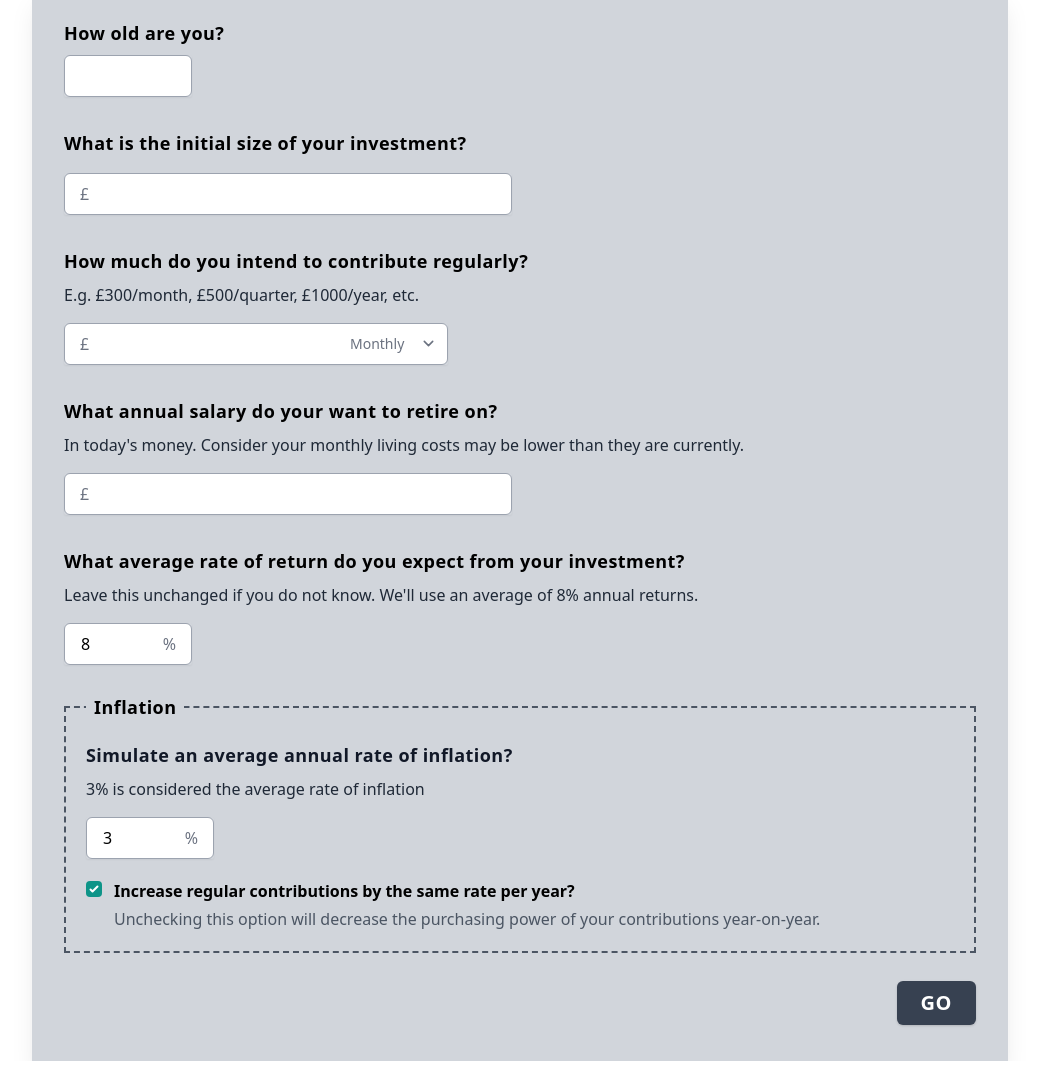
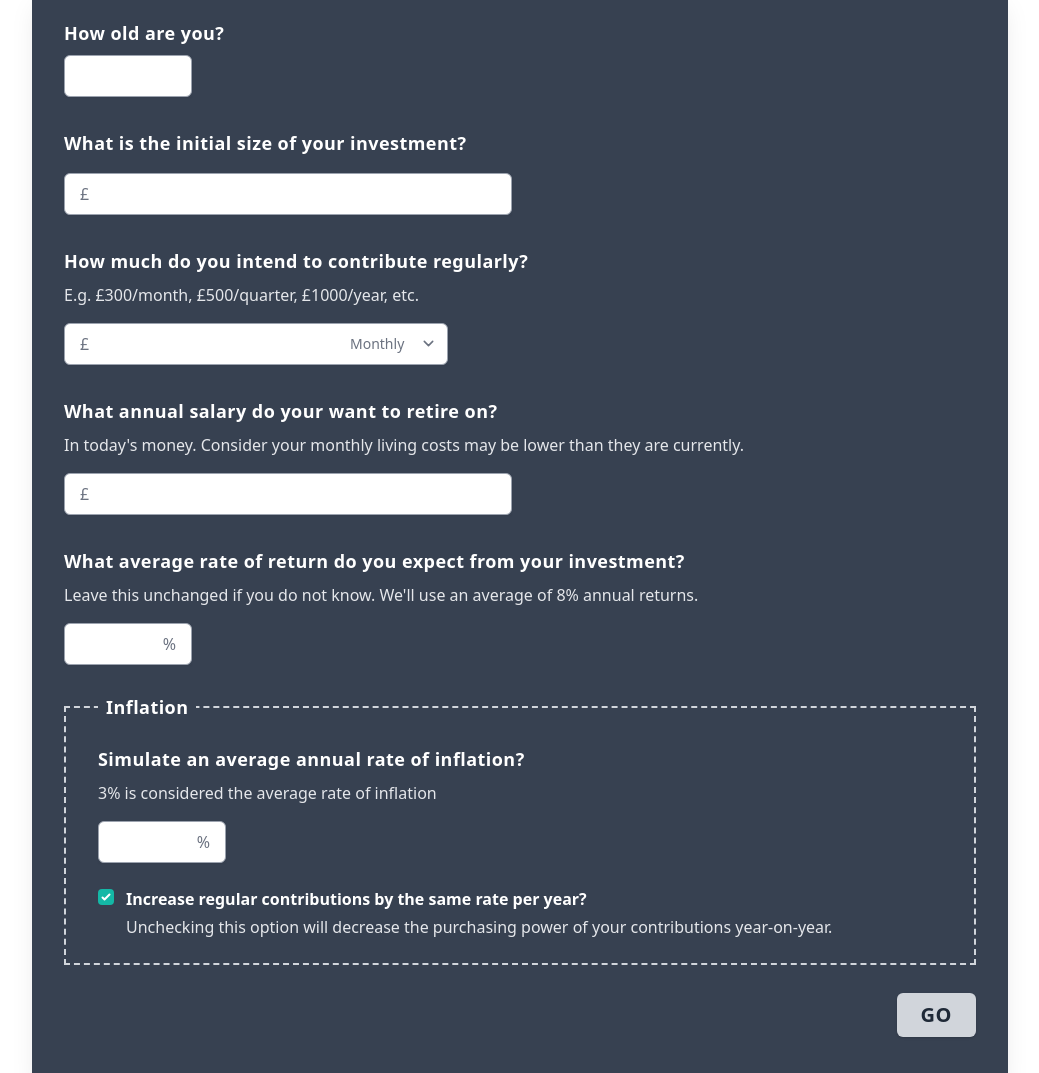
Before and after one commit to samdking/invest-fe, a website built with Vite: page index.html in a window 1280 px wide. Shown: the part 511-1584 px from the top of the page, without its empty margins (120-1159 px from the left). Built offline with nearby package versions, Linux system fonts and the light colour scheme.

Commit message:
Adjust some styling

```diff
--- a/index.html
+++ b/index.html
@@ -31,7 +31,7 @@
         </div>
         <div class="text-teal-600 hidden sm:block text-center font-serif opacity-50" style="font-size: 200px">£</div>
       </div>
-      <div class="bg-gray-300 py-5 px-8 inline-block shadow-xl w-full mt-4">
+      <div class="bg-gray-700 text-white py-5 px-8 inline-block shadow-xl w-full mt-4">
         <div class="py-4">
           <label for="age" class="block mb-2 tracking-wide text-lg font-semibold">How old are you?</label>
           <div class="rounded-sm shadow-sm w-32">
@@ -51,7 +51,7 @@
 
         <div class="py-4">
           <label for="regular" class="block mb-2 tracking-wide text-lg font-semibold">How much do you intend to contribute regularly?</label>
-          <p class="text-gray-800">E.g. £300/month, £500/quarter, £1000/year, etc.</p>
+          <p class="text-gray-200">E.g. £300/month, £500/quarter, £1000/year, etc.</p>
           <div class="relative rounded-sm shadow-sm max-w-sm mt-4">
             <div class="absolute inset-y-0 left-0 pl-4 flex items-center pointer-events-none">
               <span class="text-gray-500">£</span>
@@ -71,7 +71,7 @@
 
         <div class="py-4">
           <label for="salary" class="block mb-2 tracking-wide text-lg font-semibold">What annual salary do your want to retire on?</label>
-          <p class="text-gray-800">In today's money. Consider your monthly living costs may be lower than they are currently.</p>
+          <p class="text-gray-200">In today's money. Consider your monthly living costs may be lower than they are currently.</p>
           <div class="relative rounded-sm shadow-sm max-w-md mt-4">
             <div class="absolute inset-y-0 left-0 pl-4 flex items-center pointer-events-none">
               <span class="text-gray-500">£</span>
@@ -82,7 +82,7 @@
 
         <div class="py-4">
           <label for="rate" class="block mb-2 tracking-wide text-lg font-semibold">What average rate of return do you expect from your investment?</label>
-          <p class="text-gray-800">Leave this unchanged if you do not know. We'll use an average of 8% annual returns.</p>
+          <p class="text-gray-200">Leave this unchanged if you do not know. We'll use an average of 8% annual returns.</p>
           <div class="relative rounded-sm shadow-sm w-32 mt-4">
             <div class="absolute inset-y-0 right-0 pr-4 flex items-center pointer-events-none">
               <span class="text-gray-500">%</span>
@@ -91,11 +91,11 @@
           </div>
         </div>
 
-        <fieldset class="my-3 px-5 border-2 border-dashed border-gray-600">
+        <fieldset class="my-3 px-8 border-2 border-dashed border-gray-300">
           <legend class="text-lg px-2 font-bold tracking-wide">Inflation</legend>
-          <div class="my-5">
-            <label for="inflation" class="text-lg block mb-2 text-gray-900 font-bold tracking-wide">Simulate an average annual rate of inflation?</label>
-            <p class="mb-4 text-gray-800">3% is considered the average rate of inflation</p>
+          <div class="my-6">
+            <label for="inflation" class="text-lg block mb-2 font-bold tracking-wide">Simulate an average annual rate of inflation?</label>
+            <p class="mb-4 text-gray-200">3% is considered the average rate of inflation</p>
             <div class="relative rounded-sm shadow-sm w-32">
               <div class="absolute inset-y-0 right-0 pr-4 flex items-center pointer-events-none">
                 <span class="text-gray-500">%</span>
@@ -104,14 +104,14 @@
             </div>
           </div>
 
-          <div class="my-5 flex items-start">
+          <div class="my-6 flex items-start">
             <div class="flex items-center h-5">
               <input type="hidden" name="regular_inflation" value="">
-              <input id="inflation-regular" name="regular_inflation" type="checkbox" value="1" class="focus:ring-teal-600 h-4 w-4 text-teal-600 border-gray-300 rounded" checked>
+              <input id="inflation-regular" name="regular_inflation" type="checkbox" value="1" class="focus:ring-teal-600 h-4 w-4 text-teal-500 border-gray-300 rounded" checked>
             </div>
             <div class="ml-3">
               <label for="inflation-regular" class="font-semibold mb-1 inline-block">Increase regular contributions by the same rate per year?</label>
-              <p class="text-gray-600">Unchecking this option will decrease the purchasing power of your contributions year-on-year.</p>
+              <p class="text-gray-200">Unchecking this option will decrease the purchasing power of your contributions year-on-year.</p>
             </div>
           </div>
 
@@ -119,7 +119,7 @@
         </fieldset>
 
         <div class="p3 py-4 text-right">
-          <button type="submit" class="bg-gray-700 shadow font-semibold tracking-wide text-xl uppercase text-white p-2 px-6 focus:bg-teal-700 transform focus:translate-y-0.5 focus:outline-none rounded-md">Go</button>
+          <button type="submit" class="bg-gray-300 hover:bg-gray-200 hover:text-gray-700 shadow font-semibold tracking-wide text-xl uppercase text-gray-800 p-2 px-6 focus:text-white focus:bg-teal-700 transform focus:translate-y-0.5 focus:outline-none rounded-md">Go</button>
         </div>
       </div>
 
```
